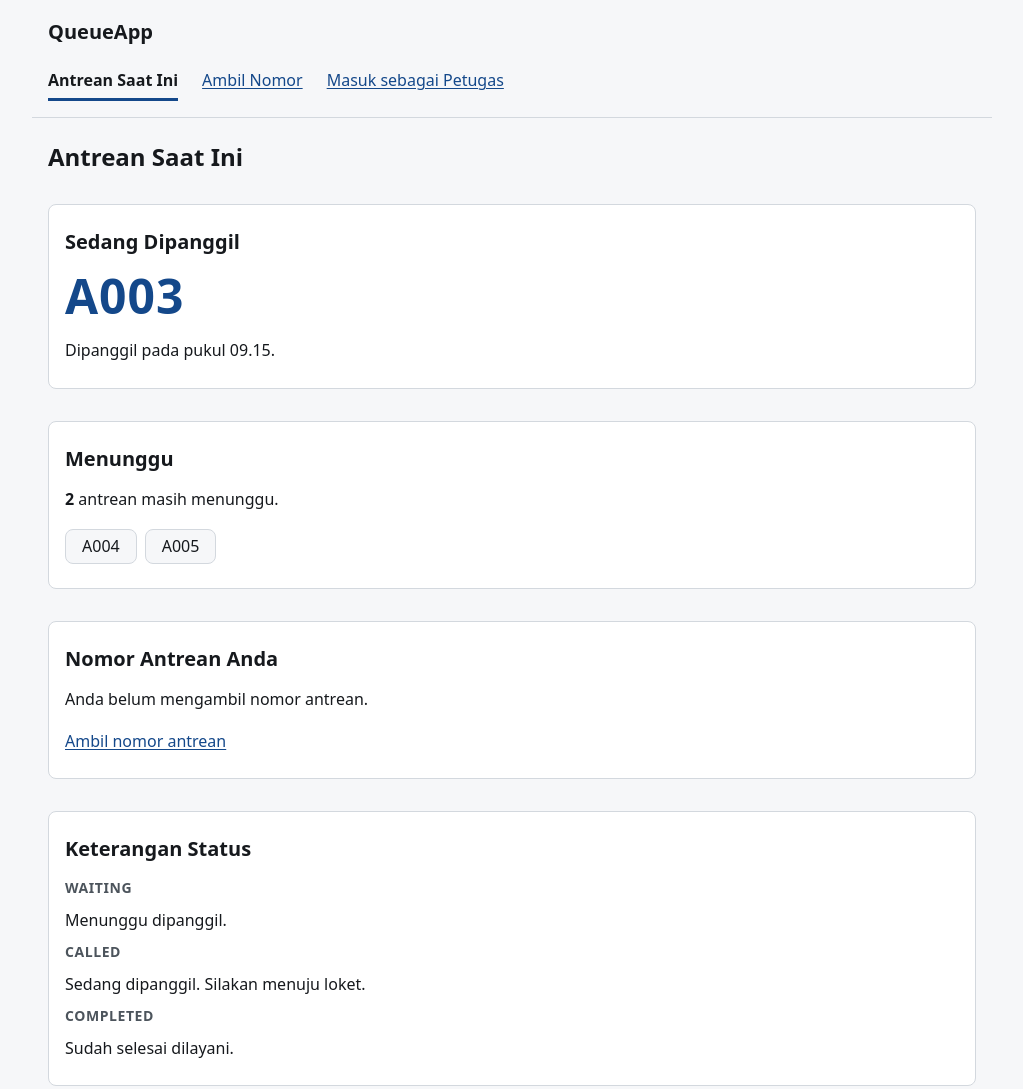
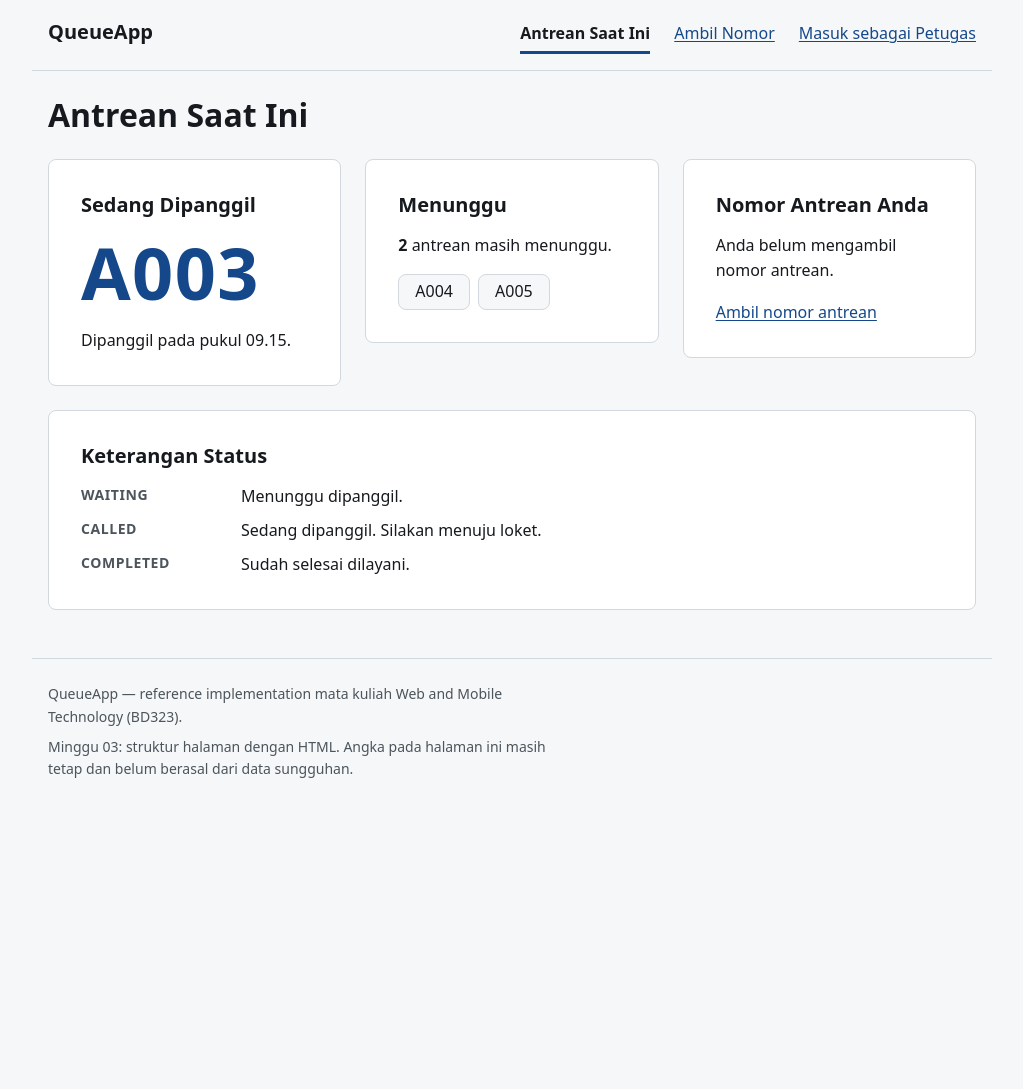
Before and after one commit to ffransiskus209-a11y/APLIKASI_ANTRIAN, a plain HTML site: page web/index.html in a window 1280 px wide. Shown: the top 1089 px of the page, without its empty margins (128-1151 px from the left). After the commit the page ends 813 px from the top, so only its background shows below. Drawn offline with Linux system fonts and the light colour scheme.

Commit message:
style: add responsive layout

```diff
--- a/web/css/style.css
+++ b/web/css/style.css
@@ -491,3 +491,84 @@ button {
     transition: background-color 150ms ease;
     }
 }
+
+/* =============================================================================
+9. TATA LETAK RESPONSIVE
+=============================================================================
+Seluruh aturan di atas berlaku untuk layar sempit. Bagian ini hanya
+MENAMBAH aturan untuk layar yang lebih lebar — tidak ada satu pun
+max-width di sini.
+Itulah arti mobile-first: keadaan paling terbatas dianggap keadaan
+dasar, dan layar lapang diperlakukan sebagai kemewahan yang ditambahkan
+belakangan. Membalik urutannya berarti terus-menerus membatalkan aturan
+yang sudah ditulis.
+Titik ubah dipilih dalam em, bukan px, supaya ikut menyesuaikan bila
+pengguna memperbesar ukuran huruf bawaan peramban.
+48em ≈ 768px   tablet
+64em ≈ 1024px  desktop
+========================================================================== */
+
+/* ---- Tablet ke atas ---- */
+@media (min-width: 48em) {
+  /* Token pun boleh disesuaikan per ukuran layar. Satu baris di sini
+     memperbesar seluruh nomor antrean di semua halaman. */
+  :root {
+    --teks-raksasa: 4.5rem;
+  }
+  h1 { font-size: 2rem; }
+  /* Nama situs dan navigasi berdampingan begitu ada ruang. */
+  header {
+    display: flex;
+    flex-wrap: wrap;
+    align-items: baseline;
+    justify-content: space-between;
+    gap: var(--ruang-3) var(--ruang-5);
+  }
+  header > p {
+    margin-bottom: 0;
+  }
+  main > section,
+  main > form {
+    padding: var(--ruang-5);
+  }
+  /* Daftar definisi berubah dari menurun menjadi dua kolom: istilah di
+     kiri, penjelasan di kanan. */
+  dt {
+    flex-basis: 9rem;
+  }
+  dd {
+    flex-basis: calc(100% - 9rem - var(--ruang-3));
+  }
+}
+
+/* ---- Desktop ke atas ---- */
+@media (min-width: 64em) {
+/* Kartu-kartu disusun berdampingan dan dibiarkan membungkus sendiri.
+flex: 1 1 18rem berarti "boleh melar, boleh menyusut, mulai dari
+18rem" — jumlah kolom per baris ditentukan ruang yang tersedia,
+bukan ditetapkan angkanya. */
+main {
+    display: flex;
+    flex-wrap: wrap;
+    align-items: flex-start;
+    gap: var(--ruang-4);
+}
+/* Anak langsung main yang bukan kartu tetap selebar penuh. */
+main > h1,
+main > p,
+main > form {
+    flex-basis: 100%;
+}
+main > section {
+    flex: 1 1 18rem;
+    margin-top: 0;   /* jarak antar kartu kini diatur gap */
+}
+main > form {
+    margin-top: 0;
+}
+/* Tabel antrean butuh lebar penuh; memaksanya berbagi baris hanya
+membuatnya tergulir tanpa alasan. */
+section[aria-labelledby="judul-daftar"] {
+    flex-basis: 100%;
+    }
+}
```
